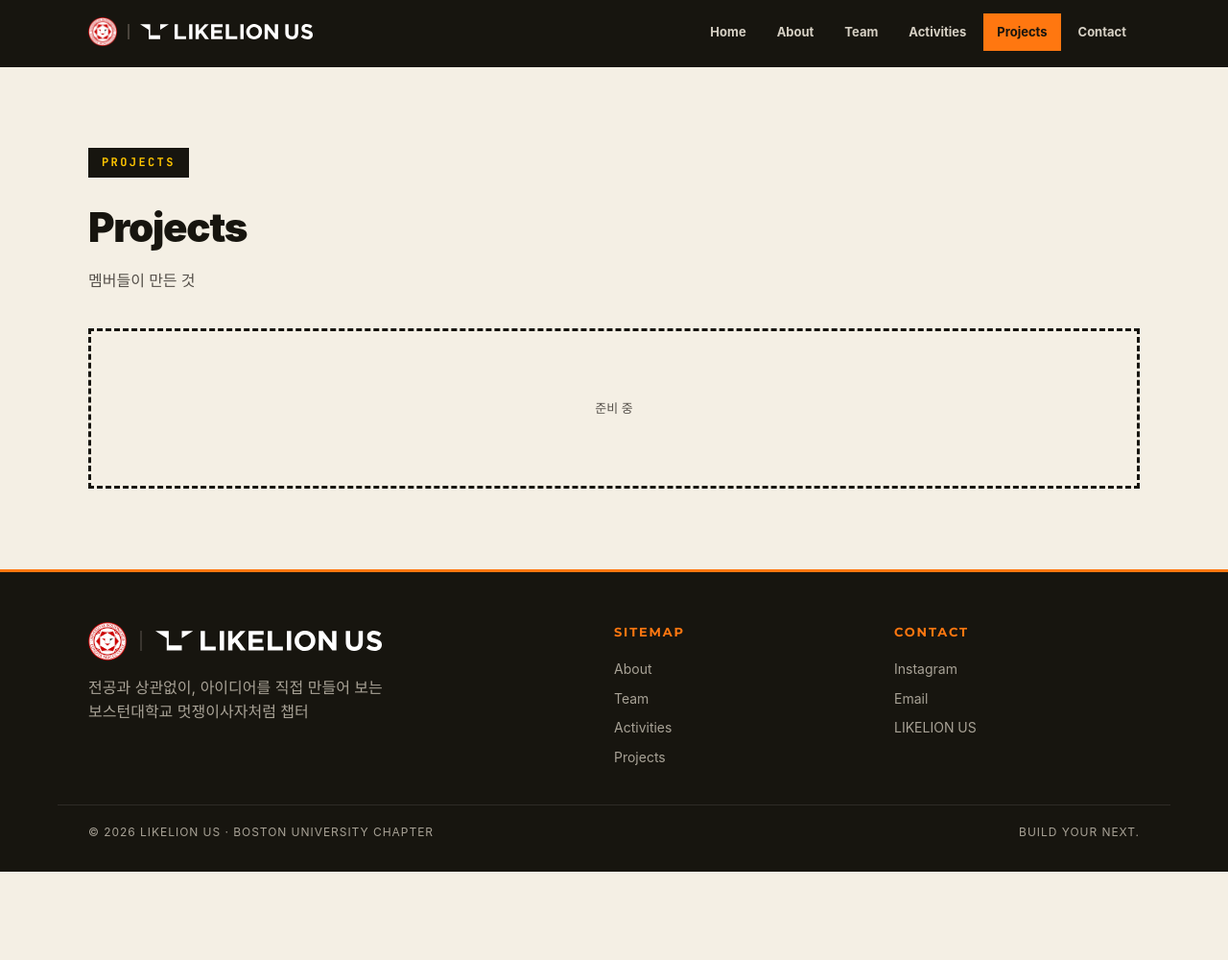
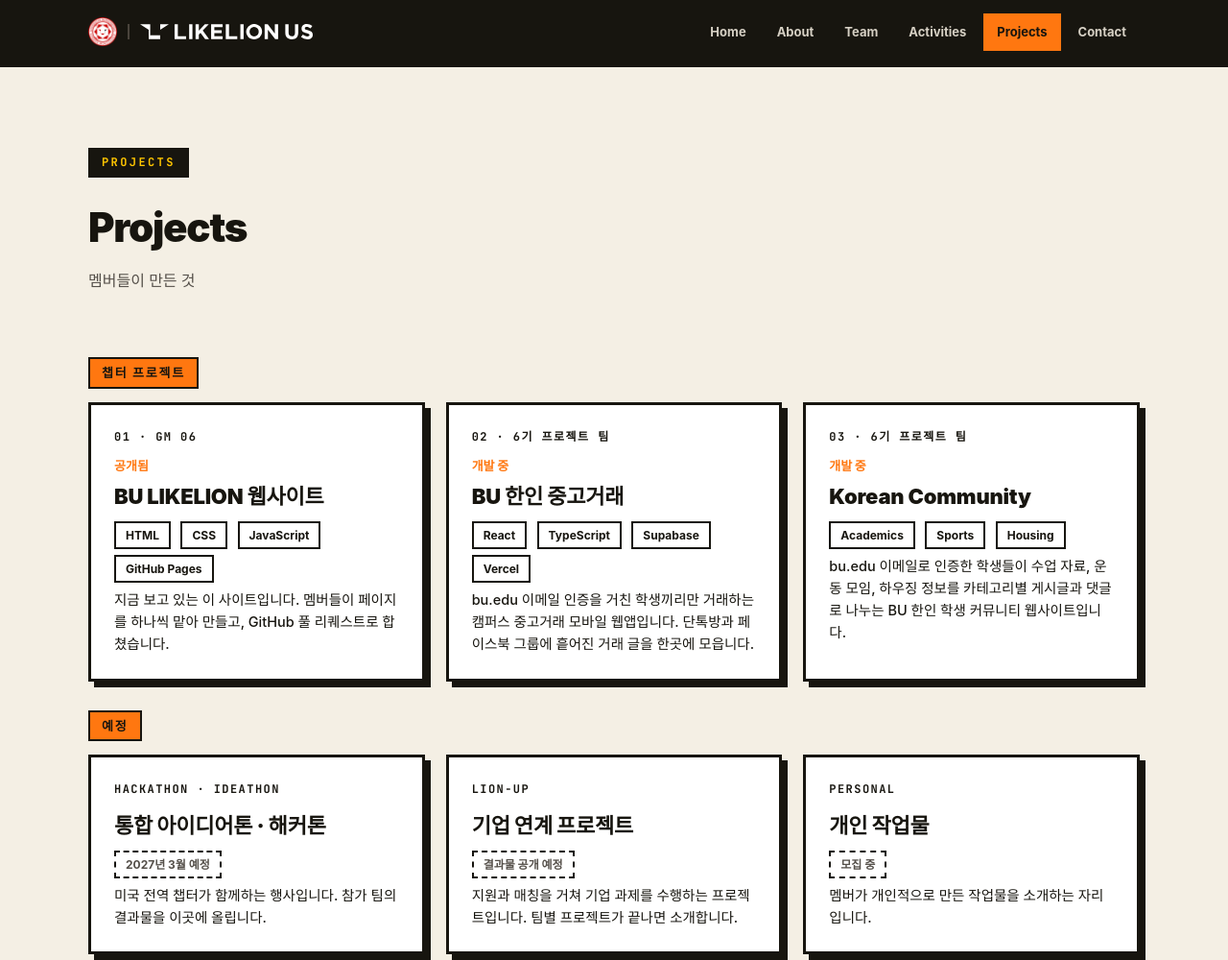
Before and after one commit to yejuseol/bu-likelion, a plain HTML site: page projects.html in a window 1280 px wide. Shown: the top 1000 px of the page at 96% size. Before the commit the page ends 908 px from the top, so only its background shows below. Drawn offline with Linux system fonts and the light colour scheme; a web font is replaced by a local one.

Commit message:
Add projects section to projects.html
챕터 프로젝트 3개(웹사이트, BU 한인 중고거래, Korean Community)와
예정 항목 3개(아이디어톤·해커톤, Lion-Up, 개인 작업물) 카드를 추가.

Co-Authored-By: Claude Fable 5.2 <noreply@anthropic.com>

```diff
--- a/projects.html
+++ b/projects.html
@@ -42,7 +42,72 @@
      * 숫자를 세어 올리려면 <span class="count" data-to="60">0</span>
      ===================================================== -->
 
-    <div class="wip reveal"><p class="muted">준비 중</p></div>
+    <!-- ========== ① 챕터 프로젝트 ========== -->
+    <p class="group-label reveal">챕터 프로젝트</p>
+    <div class="grid grid-3">
+      <article class="card reveal">
+        <p class="card-label">01 · GM 06</p>
+        <p class="card-role">공개됨</p>
+        <h3 class="card-title">BU LIKELION 웹사이트</h3>
+        <p>
+          <span class="tag">HTML</span>
+          <span class="tag">CSS</span>
+          <span class="tag">JavaScript</span>
+          <span class="tag">GitHub Pages</span>
+        </p>
+        <p class="card-text">지금 보고 있는 이 사이트입니다. 멤버들이 페이지를 하나씩 맡아 만들고, GitHub 풀 리퀘스트로 합쳤습니다.</p>
+      </article>
+
+      <article class="card reveal">
+        <p class="card-label">02 · 6기 프로젝트 팀</p>
+        <p class="card-role">개발 중</p>
+        <h3 class="card-title">BU 한인 중고거래</h3>
+        <p>
+          <span class="tag">React</span>
+          <span class="tag">TypeScript</span>
+          <span class="tag">Supabase</span>
+          <span class="tag">Vercel</span>
+        </p>
+        <p class="card-text">bu.edu 이메일 인증을 거친 학생끼리만 거래하는 캠퍼스 중고거래 모바일 웹앱입니다. 단톡방과 페이스북 그룹에 흩어진 거래 글을 한곳에 모읍니다.</p>
+      </article>
+
+      <article class="card reveal">
+        <p class="card-label">03 · 6기 프로젝트 팀</p>
+        <p class="card-role">개발 중</p>
+        <h3 class="card-title">Korean Community</h3>
+        <p>
+          <span class="tag">Academics</span>
+          <span class="tag">Sports</span>
+          <span class="tag">Housing</span>
+        </p>
+        <p class="card-text">bu.edu 이메일로 인증한 학생들이 수업 자료, 운동 모임, 하우징 정보를 카테고리별 게시글과 댓글로 나누는 BU 한인 학생 커뮤니티 웹사이트입니다.</p>
+      </article>
+    </div>
+
+    <!-- ========== ② 해커톤 · 아이디어톤  ③ Lion-Up  ④ 개인 작업물 ========== -->
+    <p class="group-label reveal">예정</p>
+    <div class="grid grid-3">
+      <article class="card reveal">
+        <p class="card-label">HACKATHON · IDEATHON</p>
+        <h3 class="card-title">통합 아이디어톤 · 해커톤</h3>
+        <p><span class="tag soon">2027년 3월 예정</span></p>
+        <p class="card-text">미국 전역 챕터가 함께하는 행사입니다. 참가 팀의 결과물을 이곳에 올립니다.</p>
+      </article>
+
+      <article class="card reveal">
+        <p class="card-label">LION-UP</p>
+        <h3 class="card-title">기업 연계 프로젝트</h3>
+        <p><span class="tag soon">결과물 공개 예정</span></p>
+        <p class="card-text">지원과 매칭을 거쳐 기업 과제를 수행하는 프로젝트입니다. 팀별 프로젝트가 끝나면 소개합니다.</p>
+      </article>
+
+      <article class="card reveal">
+        <p class="card-label">PERSONAL</p>
+        <h3 class="card-title">개인 작업물</h3>
+        <p><span class="tag soon">모집 중</span></p>
+        <p class="card-text">멤버가 개인적으로 만든 작업물을 소개하는 자리입니다.</p>
+      </article>
+    </div>
 
   </div>
 </section>
```
